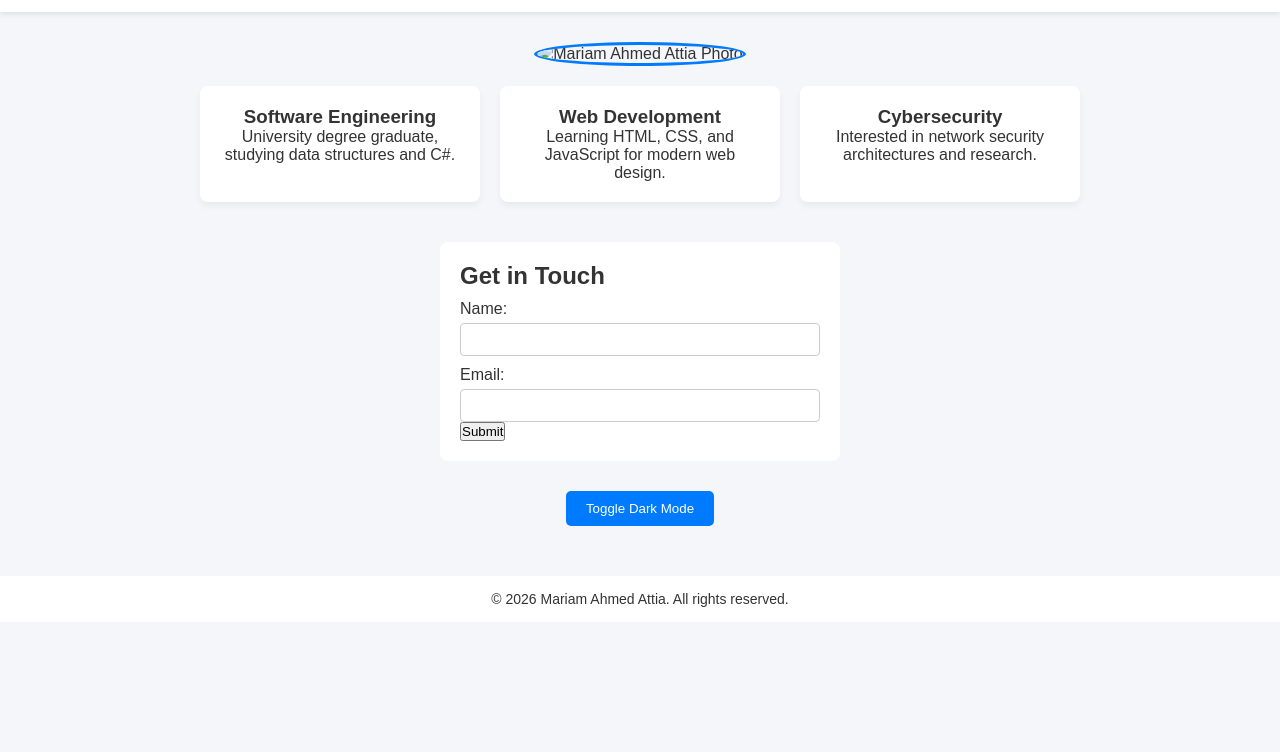
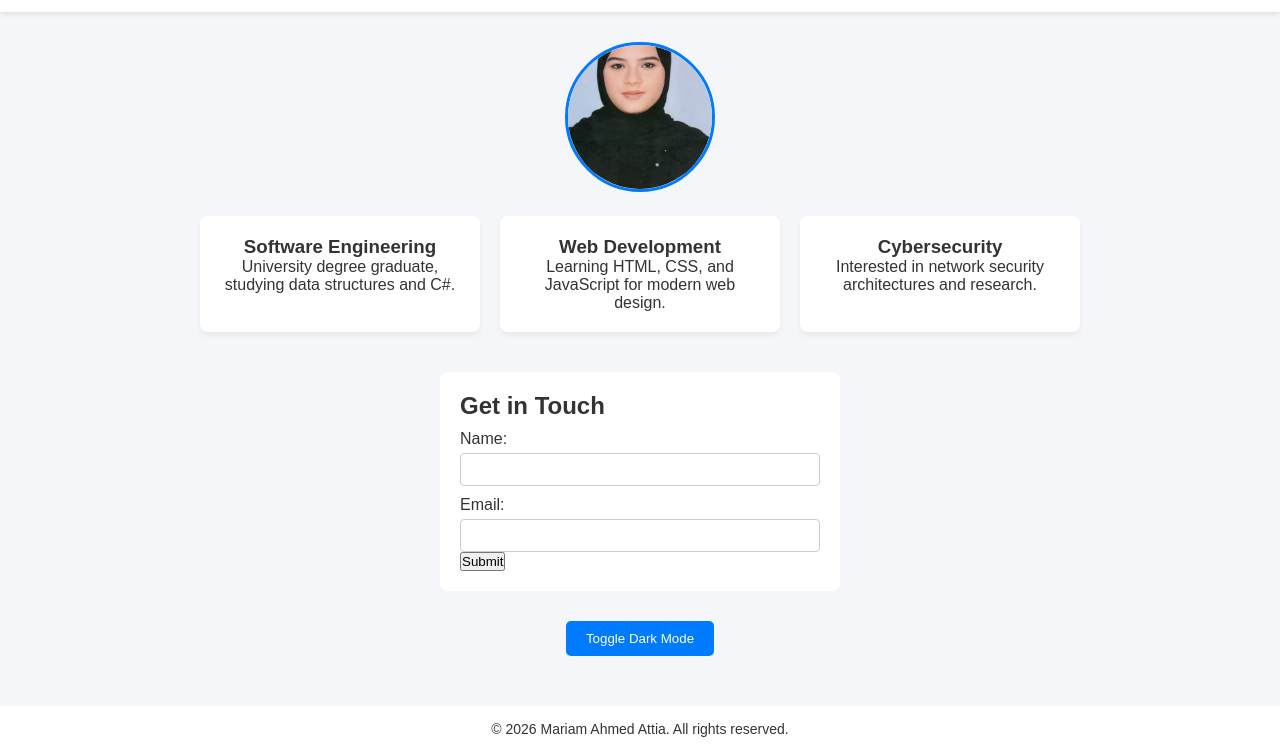
Before and after one commit to mariamahmed222/FT-WEB-101-Task1-225102659, a plain HTML site: page index.html in a window 1280 px wide. Shown: the part 55-807 px from the top of the page. Drawn offline with Linux system fonts and the light colour scheme.

Commit message:
Update index.html

```diff
--- a/index.html
+++ b/index.html
@@ -21,7 +21,8 @@
 
     <main>
         <section class="profile-section">
-            <img src="images/me.jpg" alt="Mariam Ahmed Attia Photo" class="profile-img">
+            <img src="IMG_1079.jpeg" alt="Mariam Ahmed Attia Photo" class="profile-img">
+
             <div class="cards-container">
                 <div class="card">
                     <h3>Software Engineering</h3>
```
